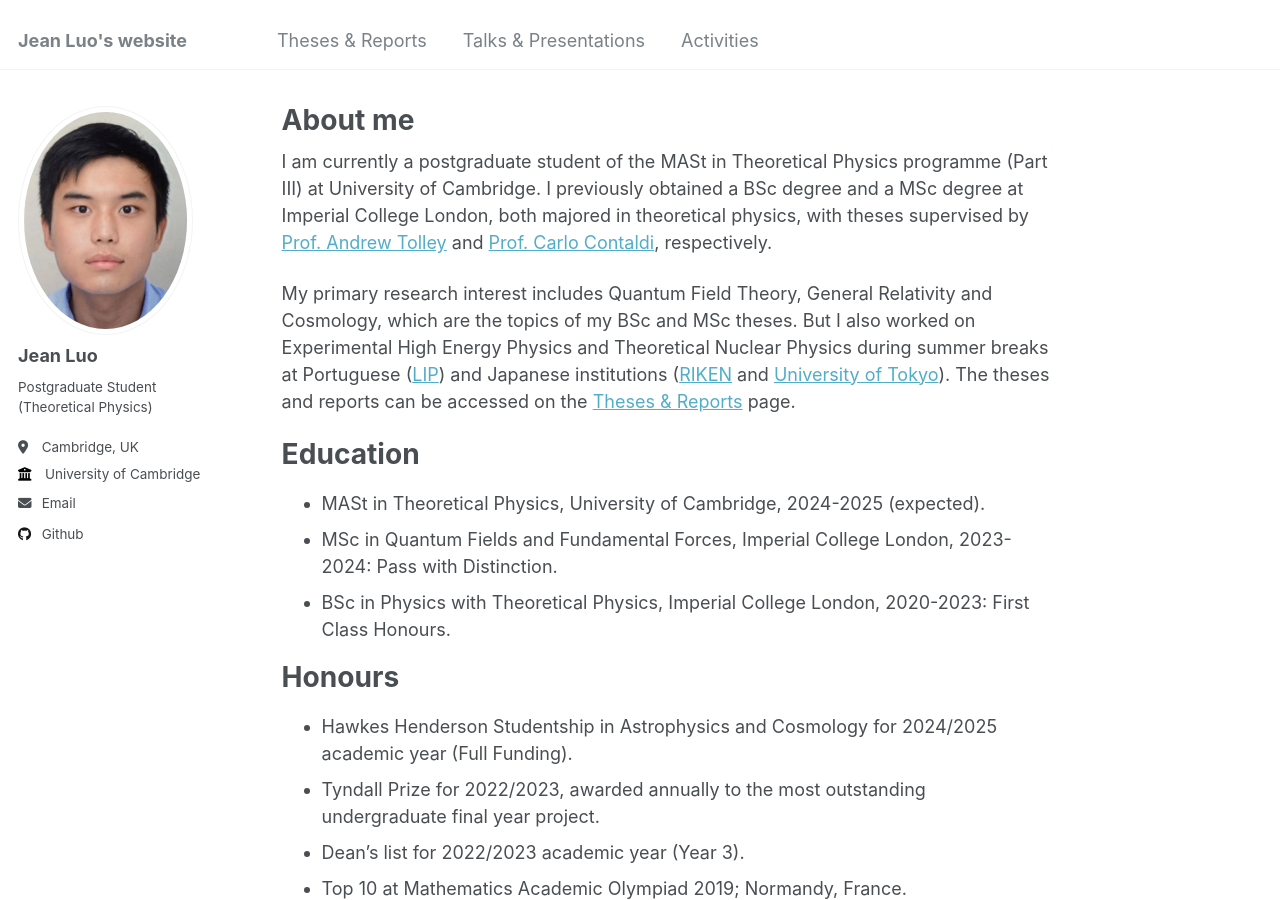
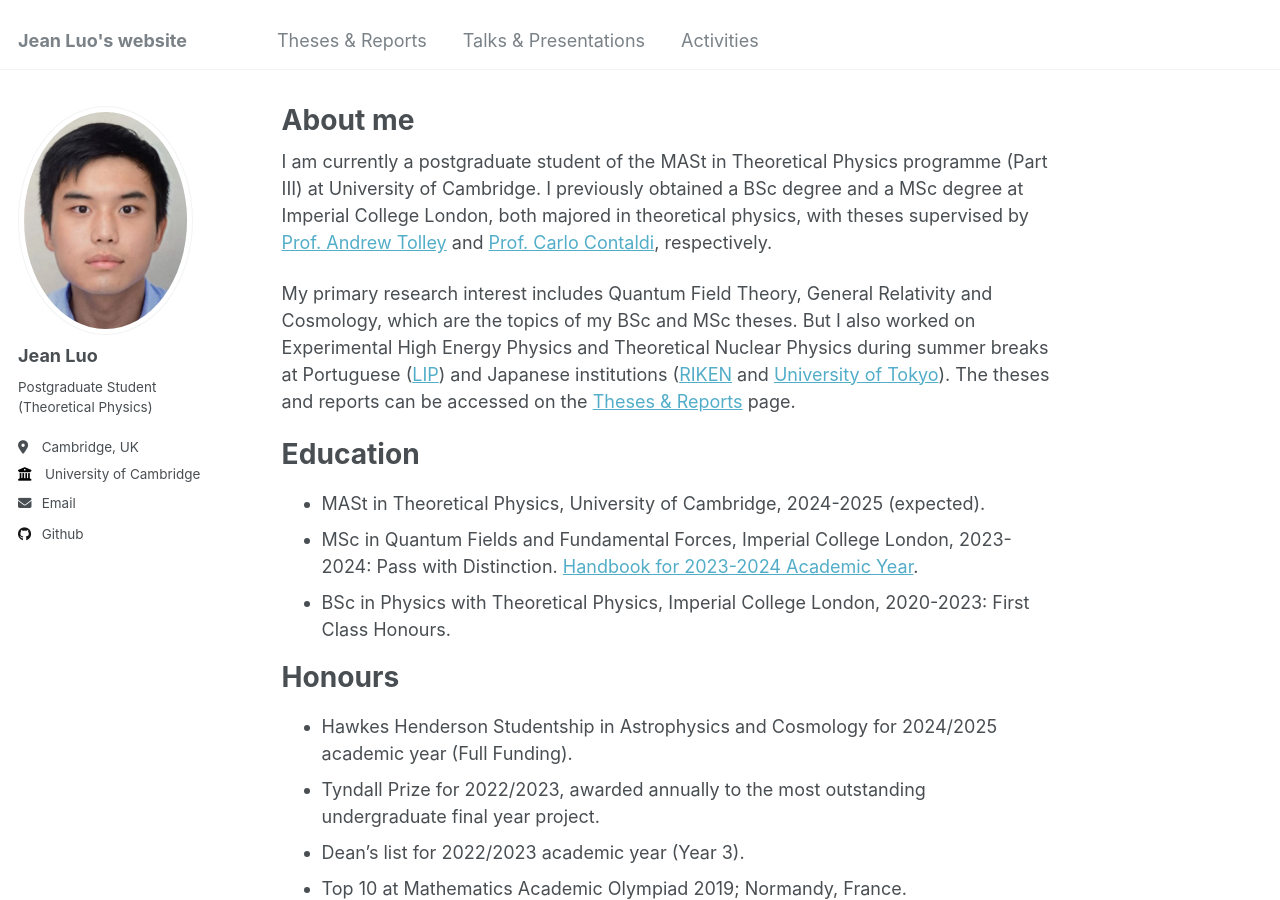
Before and after one commit to JeanYunqiLuo/JeanYunqiLuo.github.io, a Jekyll site: the page built from _pages/about.md, in a window 1280 px wide and 900 px high. Built offline with Jekyll 4.4.1, drawn with Linux system fonts in a browser that asks for light colours.

Commit message:
Update about.md

```diff
--- a/_pages/about.md
+++ b/_pages/about.md
@@ -14,7 +14,7 @@ My primary research interest includes Quantum Field Theory, General Relativity a
 Education
 ======
 * MASt in Theoretical Physics, University of Cambridge, 2024-2025 (expected).
-* MSc in Quantum Fields and Fundamental Forces, Imperial College London, 2023-2024: Pass with Distinction.
+* MSc in Quantum Fields and Fundamental Forces, Imperial College London, 2023-2024: Pass with Distinction. [Handbook for 2023-2024 Academic Year]([MSc thesis](../files/QFFFhandbook23to24.pdf)).
 * BSc in Physics with Theoretical Physics, Imperial College London, 2020-2023: First Class Honours.
 
 Honours
```
